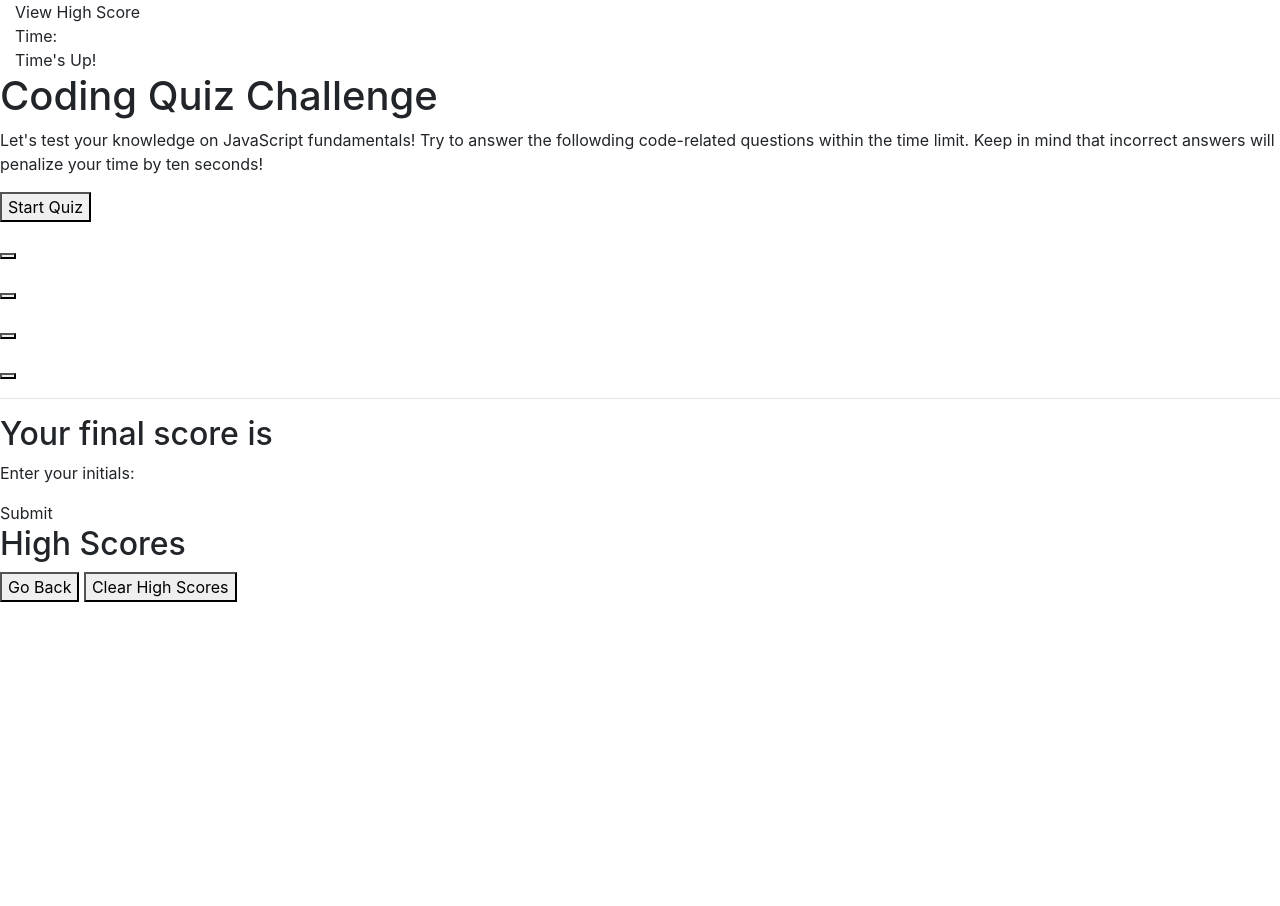
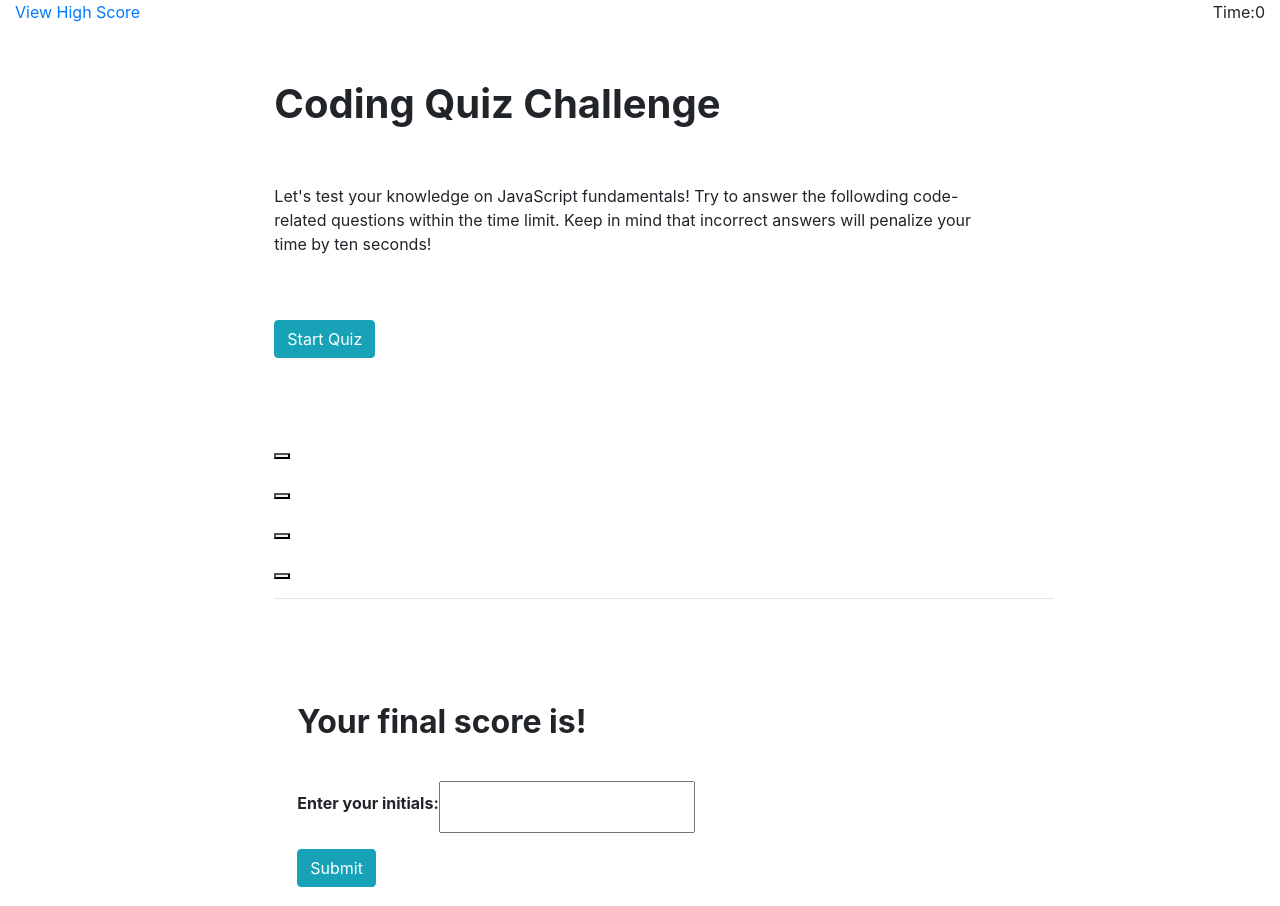
Before and after one commit to goforward-z/code-quiz, a plain HTML site: page index.html in a window 1280 px wide. Shown: the top 906 px of the page. Before the commit the page ends 800 px from the top, so only its background shows below. Drawn offline with nearby package versions, Linux system fonts and the light colour scheme.

Commit message:
styled the page using bootstrap

```diff
--- a/index.html
+++ b/index.html
@@ -13,65 +13,67 @@
     <!-- main content-->
     <div class ="container-fluid">
         <!--top for highscore link and timer -->
-        <div>
-            <div>
-                <a>View High Score</a>
+        <div class="row">
+            <div class="col text-left">
+                <a href="#" id="viewHighScore">View High Score</a>
             </div>
-            <div>Time:<span></span></div>
-            <div>Time's Up!</div>
+            <div id="timer" class="col text-right">
+                <i class="far fa-clock"></i>Time:<span id="timeLeft">0</span>
+            </div>
+            <div id="timesUp" class="col text-right" style="display:none;">Time's Up!</div>
         </div>
     </div>
 
-    <div>
-        <div>
-            <main>
+    <div id="everything" class="row text-left">
+           <div class="col-md-2"></div>
+            <main class="col-md-8 mt-5">
                 <!--start screen-->
-                <div>
-                    <h1>Coding Quiz Challenge</h1>
-                    <p>Let's test your knowledge on JavaScript fundamentals! Try to answer the followding code-related questions within the time limit. Keep in mind that incorrect answers will penalize your time by ten seconds!</p>
-                    <button type ="button" id="start-quiz-button">Start Quiz</button>
+                <div id="start" class="m-2 justify-content-center">
+                    <h1 class="font-weight-bold pl-5 pr-5">Coding Quiz Challenge</h1>
+                    <p class="p-5">Let's test your knowledge on JavaScript fundamentals! Try to answer the followding code-related questions within the time limit. Keep in mind that incorrect answers will penalize your time by ten seconds!</p>
+                    <button type ="button" id="start-quiz-button" class="btn btn-info ml-5 align-center">Start Quiz</button>
                 </div>
 
                 <!--quiz page-->
-                <div>
-                    <p></p>
-                    <div>
-                        <p><button></button></p>
-                        <p><button></button></p>
-                        <p><button></button></p>
-                        <p><button></button></p>
-                        <hr>
-                        <p></p>
+                <div id="questionDiv">
+                    <p id="quesionTitle" class="pl-5 ml-2 pt-5 justify-content-center font-weight-bold"></p>
+                    <div class="pl-5 pt-2 pb-3 m-2 justify-center">
+                        <p><button id="btn0"></button></p>
+                        <p><button id="btn1"></button></p>
+                        <p><button id="btn2"></button></p>
+                        <p><button id="btn3"></button></p>
+                        <hr id="lineBreak">
+                        <p id="answerCheck"></p>
                     </div>
                 </div>
 
                 <!--score page-->
-                <div>
-                    <div></div>
-                    <div>
-                        <h2>Your final score is</h2>
+                <div class="pl-5 ml-2 pt-5 justify-content-center font-weight-bold" id="sunmmary">
+                    <div class="col-2"></div>
+                    <div class="col-8 text-left">
+                        <h2 class="font-weight-bold pt-2 pb-3 m-2">Your final score is<span id="finalScore"></span>!</h2>
                         <form>
-                            <p>Enter your initials:</p>
-                            <buton type="submit">Submit</buton>
+                            <p class="pt-2 pb-3 m-2">Enter your initials:<input id="initialInput" class="from-control pt-2 pb-3 mt-2" type="text">
+                            <buton type="submit" id="submitInitialBtn" class="btn btn-info mt-3">Submit</buton>
+                            </p>
                         </form>
                     </div>
-                    <div></div>
+                    <div class="col-2"></div>
                 </div>
 
                 <!--highscore section-->
-                <div>
-                    <h2>High Scores</h2>
-                    <div></div>
+                <div id="highScoreSection" class="pl-5 ml-4 pt-5 justify-content-center font-weight-bold">
+                    <h2 class="font-weight-bold pt-2 pb-3 mb-2">High Scores</h2>
+                    <div id="listOfHighScores" class="list-group list-group-flush pt-2 pb-3 mb-2"></div>
 
                     <!--append each highscre as new paragrah here-->
                     <p>
-                        <button type="submit">Go Back</button>
-                        <button type="submit">Clear High Scores</button>
+                        <button type="submit" class="btn btn-info mt-3 mr-3" id="goBackBtn">Go Back</button>
+                        <button type="submit" class="btn btn-info mt-3">Clear High Scores</button>
                     </p>
                 </div>
             </main>
-            <div></div>
-        </div>
+            <div class="col-md-2"></div>
     </div>
 
     <!--link to js-->
```
